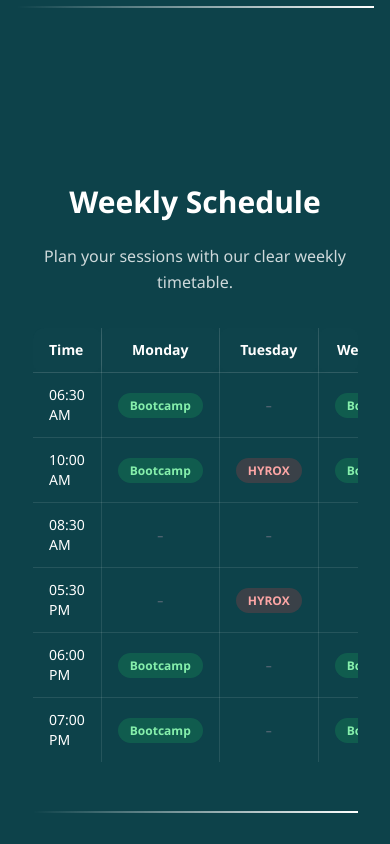
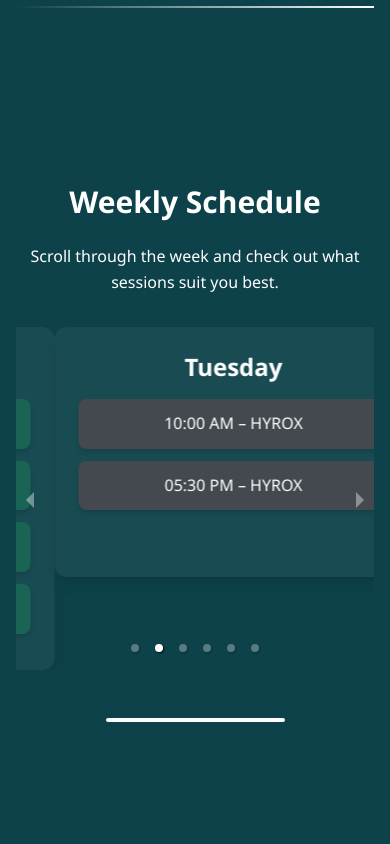
Before and after one commit to johnmccabe2014/trustfitness, a Next.js app: page / in a window 390 px wide. Shown: the part 2200-3044 px from the top of the page. Built offline with nearby package versions, Linux system fonts and the light colour scheme.

Commit message:
shimmer1

```diff
--- /dev/null
+++ b/components/ScheduleCarousel.tsx
@@ -0,0 +1,95 @@
+'use client';
+
+import AnimatedDivider from './AnimatedDivider';
+import RevealOnScroll from './RevealOnScroll';
+import { FaDumbbell, FaRunning } from 'react-icons/fa';
+import { Carousel } from 'react-responsive-carousel';
+import 'react-responsive-carousel/lib/styles/carousel.min.css';
+
+const schedule = [
+  { day: 'Monday', time: '06:30 AM', name: 'Bootcamp' },
+  { day: 'Monday', time: '10:00 AM', name: 'Bootcamp' },
+  { day: 'Monday', time: '06:00 PM', name: 'Bootcamp' },
+  { day: 'Monday', time: '07:00 PM', name: 'Bootcamp' },
+  { day: 'Tuesday', time: '10:00 AM', name: 'HYROX' },
+  { day: 'Tuesday', time: '05:30 PM', name: 'HYROX' },
+  { day: 'Wednesday', time: '06:30 AM', name: 'Bootcamp' },
+  { day: 'Wednesday', time: '10:00 AM', name: 'Bootcamp' },
+  { day: 'Wednesday', time: '06:00 PM', name: 'Bootcamp' },
+  { day: 'Wednesday', time: '07:00 PM', name: 'Bootcamp' },
+  { day: 'Thursday', time: '10:00 AM', name: 'HYROX' },
+  { day: 'Thursday', time: '05:30 PM', name: 'HYROX' },
+  { day: 'Friday', time: '06:30 AM', name: 'Bootcamp' },
+  { day: 'Friday', time: '10:00 AM', name: 'Bootcamp' },
+  { day: 'Friday', time: '06:00 PM', name: 'Bootcamp' },
+  { day: 'Friday', time: '07:00 PM', name: 'Bootcamp' },
+  { day: 'Saturday', time: '03:30 AM', name: 'HYROX' },
+  { day: 'Saturday', time: '09:30 AM', name: 'Bootcamp' }
+];
+
+const days = ['Monday', 'Tuesday', 'Wednesday', 'Thursday', 'Friday', 'Saturday'];
+
+export default function ScheduleCarousel() {
+  const grouped = days.map(day => ({
+    day,
+    sessions: schedule.filter(s => s.day === day)
+  }));
+
+  return (
+    <RevealOnScroll>
+      <section className="py-20 px-4 md:px-12 text-center animate-fade-in-up">
+        <h2 className="text-4xl md:text-5xl font-bold mb-6">Weekly Schedule</h2>
+        <p className="mb-10 max-w-xl mx-auto text-white/80">
+          Swipe through the week to see all Bootcamp and HYROX sessions.
+        </p>
+
+        <div className="max-w-4xl mx-auto">
+          <Carousel
+            showThumbs={false}
+            showIndicators={true}
+            showStatus={false}
+            infiniteLoop
+            autoPlay
+            interval={5000}
+          >
+            {grouped.map(({ day, sessions }) => (
+              <div key={day} className="bg-white/5 backdrop-blur-lg rounded-xl p-6 shadow-md">
+                <h3 className="text-2xl font-semibold mb-4">{day}</h3>
+                {sessions.length > 0 ? (
+                  <ul className="space-y-4">
+                    {sessions.map((s, i) => (
+                      <li
+                        key={i}
+                        className={`flex items-center justify-between px-4 py-3 rounded-lg text-white ${
+                          s.name.toLowerCase().includes('hyrox')
+                            ? 'bg-red-500/20'
+                            : 'bg-green-500/20'
+                        }`}
+                      >
+                        <div className="text-left">
+                          <p className="font-medium text-sm">{s.time}</p>
+                          <p className="text-sm opacity-90">{s.name}</p>
+                        </div>
+                        <div className="text-xl">
+                          {s.name.toLowerCase().includes('hyrox') ? (
+                            <FaRunning className="text-red-400" />
+                          ) : (
+                            <FaDumbbell className="text-green-400" />
+                          )}
+                        </div>
+                      </li>
+                    ))}
+                  </ul>
+                ) : (
+                  <p className="text-sm text-white/60">No sessions today.</p>
+                )}
+              </div>
+            ))}
+          </Carousel>
+        </div>
+
+        <AnimatedDivider label="Book Your Spot" />
+      </section>
+    </RevealOnScroll>
+  );
+}
--- a/components/ScheduleSection.tsx
+++ b/components/ScheduleSection.tsx
@@ -2,6 +2,8 @@
 
 import AnimatedDivider from './AnimatedDivider';
 import RevealOnScroll from './RevealOnScroll';
+import { Carousel } from 'react-responsive-carousel';
+import 'react-responsive-carousel/lib/styles/carousel.min.css';
 
 const schedule = [
   { day: 'Monday', time: '06:30 AM', name: 'Bootcamp' },
@@ -25,68 +27,53 @@ const schedule = [
 ];
 
 const days = ['Monday', 'Tuesday', 'Wednesday', 'Thursday', 'Friday', 'Saturday'];
-const times = [
-  '06:30 AM', '10:00 AM', '08:30 AM', '05:30 PM',
-  '06:00 PM', '07:00 PM'
-];
 
 export default function ScheduleSection() {
-  const getSession = (day: string, time: string) => {
-    return schedule.find((s) => s.day === day && s.time === time);
-  };
-
   return (
     <RevealOnScroll>
-      <div className="w-full max-w-4xl mx-auto px-4 text-center">
       <section className="py-16 px-4 md:px-12 animate-fade-in-up">
         <h2 className="text-3xl md:text-4xl font-bold mb-6 text-center">Weekly Schedule</h2>
-        <p className="mb-8 text-white/80 text-center max-w-2xl mx-auto">
-          Plan your sessions with our clear weekly timetable.
+        <p className="mb-8 max-w-xl mx-auto text-center">
+          Scroll through the week and check out what sessions suit you best.
         </p>
 
-        <div className="overflow-x-auto">
-          <table className="min-w-[700px] w-full border border-white/10 text-sm text-white text-center rounded-xl overflow-hidden">
-            <thead className="bg-white/10 backdrop-blur">
-              <tr>
-                <th className="px-4 py-3 text-left">Time</th>
-                {days.map((day) => (
-                  <th key={day} className="px-4 py-3">{day}</th>
-                ))}
-              </tr>
-            </thead>
-            <tbody>
-              {times.map((time) => (
-                <tr key={time} className="border-t border-white/10">
-                  <td className="px-4 py-3 text-left font-medium">{time}</td>
+        <div className="max-w-4xl mx-auto">
+          <Carousel
+            showThumbs={false}
+            showStatus={false}
+            infiniteLoop
+            autoPlay
+            interval={6000}
+            transitionTime={700}
+            swipeable
+            emulateTouch
+          >
             {days.map((day) => {
-                    const session = getSession(day, time);
+              const daySessions = schedule.filter((s) => s.day === day);
               return (
-                      <td key={day + time} className="px-4 py-3">
-                        {session ? (
-                          <span
-                            className={`px-3 py-1 rounded-full text-xs font-semibold ${
-                              session.name === 'HYROX'
-                                ? 'bg-red-500/20 text-red-300'
-                                : 'bg-green-500/20 text-green-300'
+                <div key={day} className="bg-white/5 backdrop-blur-xl p-6 rounded-xl shadow-lg min-h-[250px] flex flex-col items-center">
+                  <h3 className="text-2xl font-semibold mb-4 text-white">{day}</h3>
+                  {daySessions.map((session, index) => (
+                    <div
+                      key={index}
+                      className={`w-full max-w-sm mb-3 px-4 py-3 rounded-lg text-white text-center font-medium shadow-md ${
+                        session.name.toLowerCase().includes('hyrox')
+                          ? 'bg-red-500/20'
+                          : 'bg-green-500/20'
                       }`}
                     >
-                            {session.name}
-                          </span>
-                        ) : (
-                          <span className="text-gray-500 text-xs">–</span>
-                        )}
-                      </td>
+                      <p>{session.time} – {session.name}</p>
+                    </div>
+                  ))}
+                  {daySessions.length === 0 && <p className="text-sm text-gray-400">No sessions available</p>}
+                </div>
               );
             })}
-                </tr>
-              ))}
-            </tbody>
-          </table>
+          </Carousel>
         </div>
 
-        <AnimatedDivider type="shimmer" />
+        <AnimatedDivider />
       </section>
-      </div>
     </RevealOnScroll>
   );
 }
```
Lines whose indentation alone changed are shown as unchanged.
